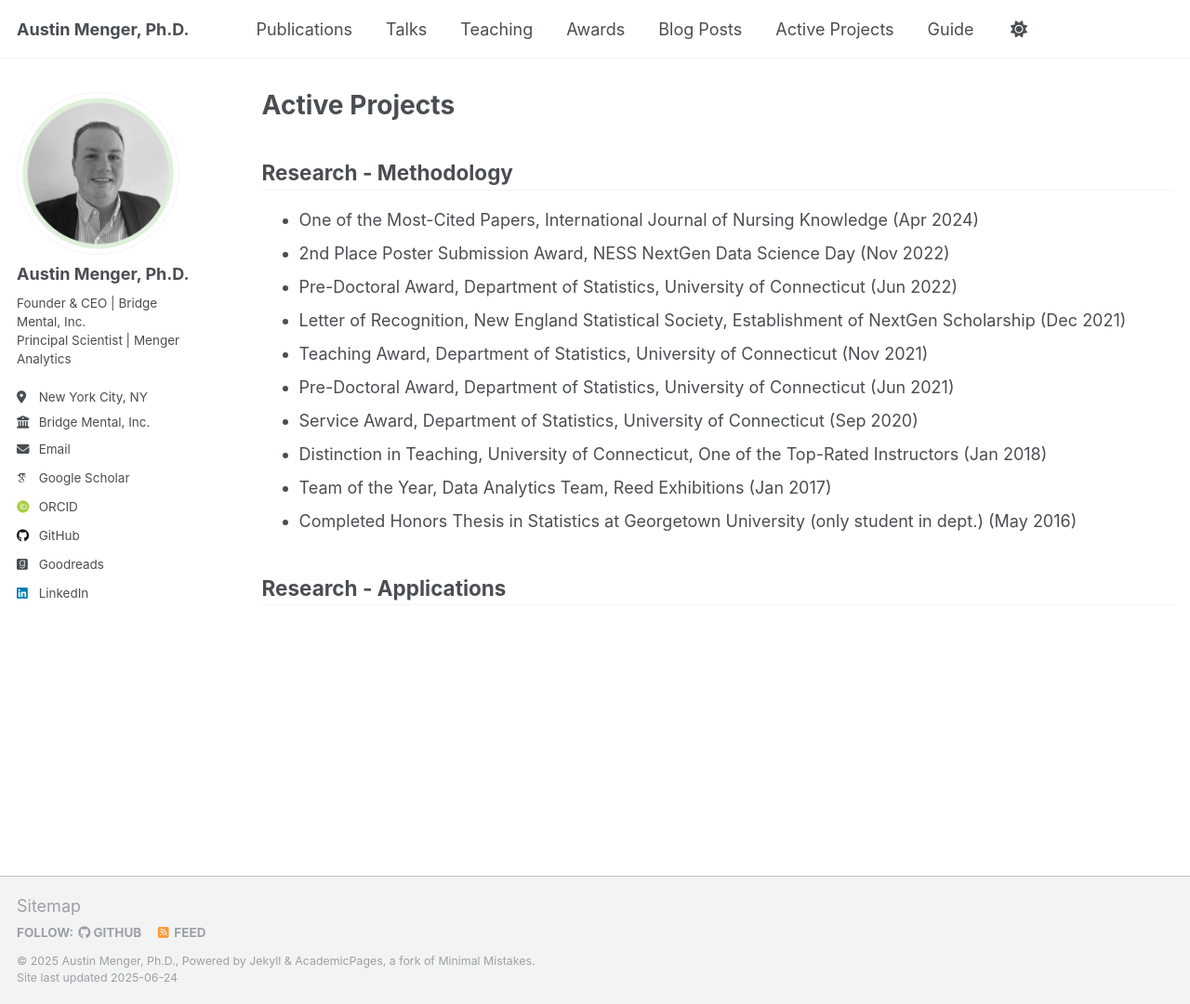
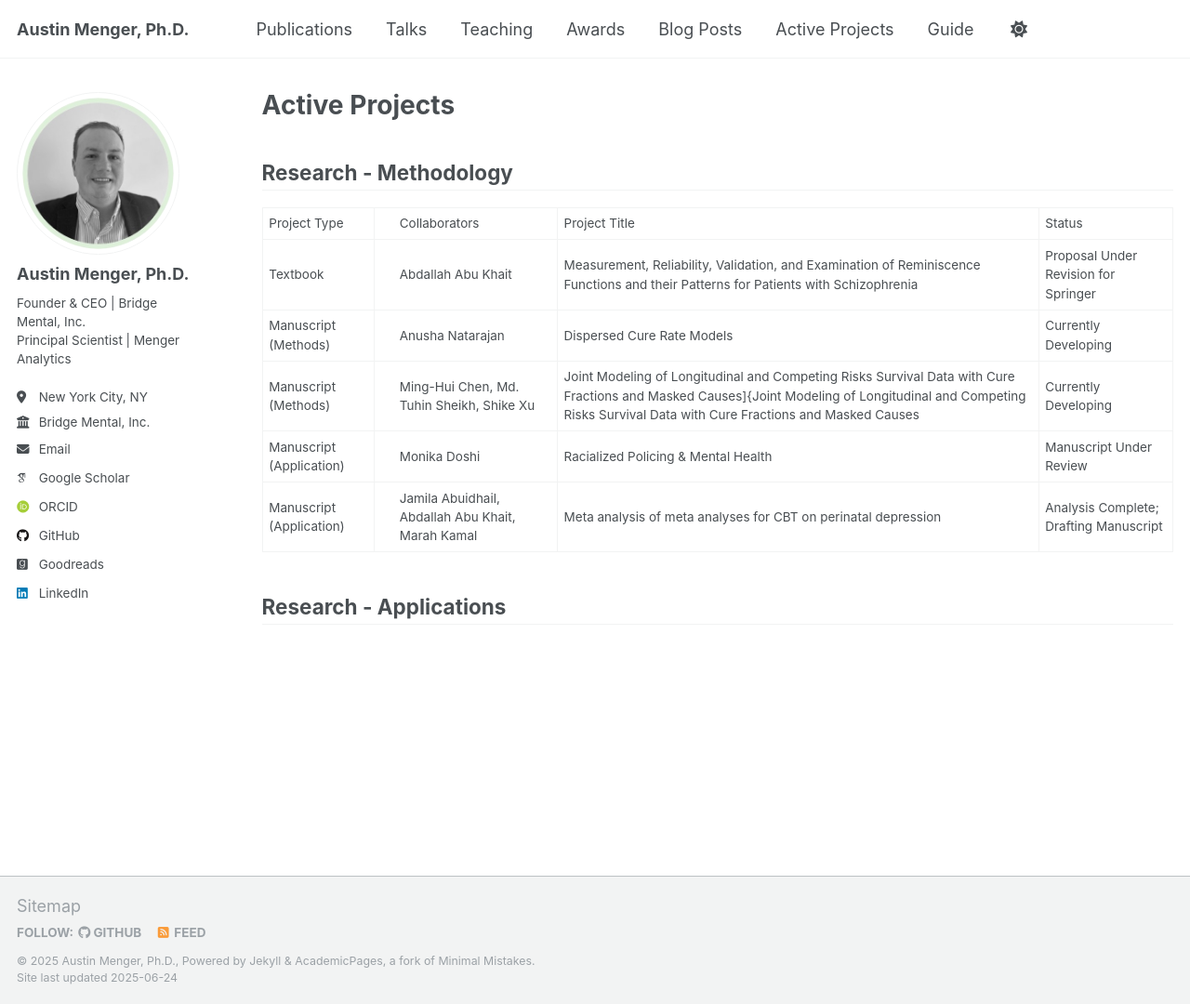
Before and after one commit to austinmenger/austinmenger.github.io, a Jekyll site: the page built from _pages/active_projects.md, in a window 1280 px wide and 1080 px high. Shown: the whole window at 93% size. Built offline with Jekyll 4.4.1, drawn with Linux system fonts in a browser that asks for light colours; some web fonts are replaced.

Commit message:
Update active_projects.md

```diff
--- a/_pages/active_projects.md
+++ b/_pages/active_projects.md
@@ -11,18 +11,49 @@ author_profile: true
 <!-- <small style="display: block; margin-top: 0; margin-bottom: 0.2em;"><em>*Current intern/student at the time of work</em></small> -->
 <hr style="margin-top: 0.2em;" />
 
-<ul>
-  <li> One of the Most-Cited Papers, International Journal of Nursing Knowledge (Apr 2024)</li>
-  <li> 2nd Place Poster Submission Award, NESS NextGen Data Science Day (Nov 2022)</li>
-  <li> Pre-Doctoral Award, Department of Statistics, University of Connecticut (Jun 2022)</li>
-  <li> Letter of Recognition, New England Statistical Society, Establishment of NextGen Scholarship (Dec 2021)</li>
-  <li> Teaching Award, Department of Statistics, University of Connecticut (Nov 2021)</li>
-  <li> Pre-Doctoral Award, Department of Statistics, University of Connecticut (Jun 2021)</li>
-  <li> Service Award, Department of Statistics, University of Connecticut (Sep 2020)</li>
-  <li> Distinction in Teaching, University of Connecticut, One of the Top-Rated Instructors (Jan 2018)</li>
-  <li> Team of the Year, Data Analytics Team, Reed Exhibitions (Jan 2017)</li>
-  <li>Completed Honors Thesis in Statistics at Georgetown University (only student in dept.) (May 2016)</li>
-</ul>
+<table>
+ <tr>
+  <td>Project Type</td>
+  <td style="padding-left: 2em;">Collaborators</td>
+  <td>Project Title</td>
+  <td>Status</td>
+ </tr>
+ <tr>
+  <td>Textbook</td>
+  <td style="padding-left: 2em;">Abdallah Abu Khait</td>
+  <td>Measurement, Reliability, Validation, and Examination of Reminiscence Functions and their Patterns for Patients with Schizophrenia</td>
+  <td>Proposal Under Revision for Springer</td>
+ </tr>
+ <tr>
+  <td>Manuscript (Methods)</td>
+  <td style="padding-left: 2em;">Anusha Natarajan</td>
+  <td>Dispersed Cure Rate Models</td>
+  <td>Currently Developing</td>
+ </tr>
+ <tr>
+  <td>Manuscript (Methods)</td>
+  <td style="padding-left: 2em;">Ming-Hui Chen, Md. Tuhin Sheikh, Shike Xu</td>
+  <td>Joint Modeling of Longitudinal and Competing Risks Survival Data with Cure Fractions and Masked Causes]{Joint Modeling of Longitudinal and Competing Risks Survival Data with Cure Fractions and Masked Causes</td>
+  <td>Currently Developing</td>
+ </tr>
+ <tr>
+  <td>Manuscript (Application)</td>
+  <td style="padding-left: 2em;">Monika Doshi</td>
+  <td>Racialized Policing & Mental Health</td>
+  <td>Manuscript Under Review</td>
+ </tr>
+ <tr>
+  <td>Manuscript (Application)</td>
+  <td style="padding-left: 2em;">Jamila Abuidhail, Abdallah Abu Khait, Marah Kamal</td>
+  <td>Meta analysis of meta analyses for CBT on perinatal depression</td>
+  <td>Analysis Complete; Drafting Manuscript</td>
+ </tr>
+ <!--
+  <tr>
+  <td>Summer 2018</td>
+  <td style="padding-left: 2em;">Elementary Concepts of Statistics (<a href="https://statistics.uconn.edu/undergraduate/courses/course/STAT/1100Q/">STAT 1100Q</a>)</td>
+ </tr> -->
+</table>
 
 
 <h2 style="margin-bottom: 0.2em;">Research - Applications</h2>
```
